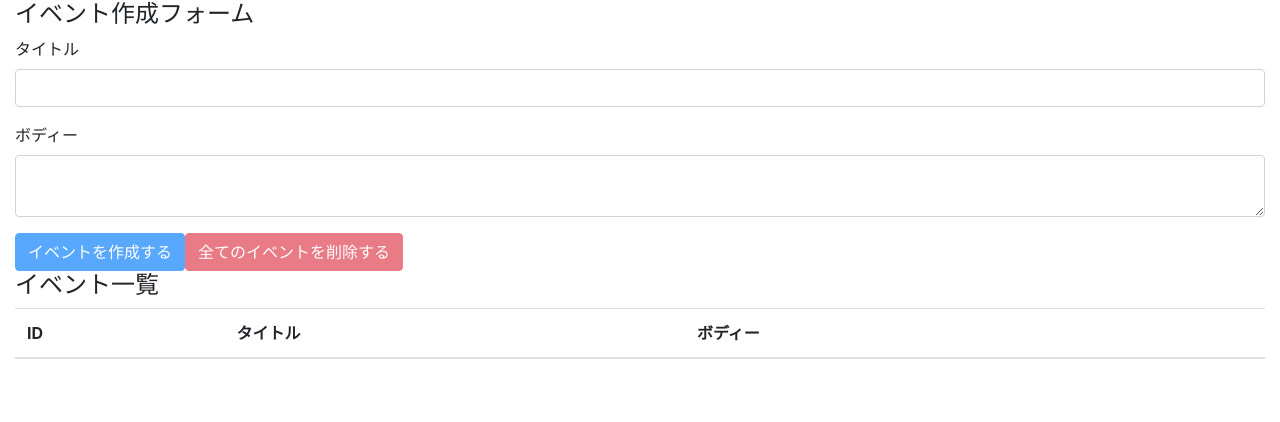
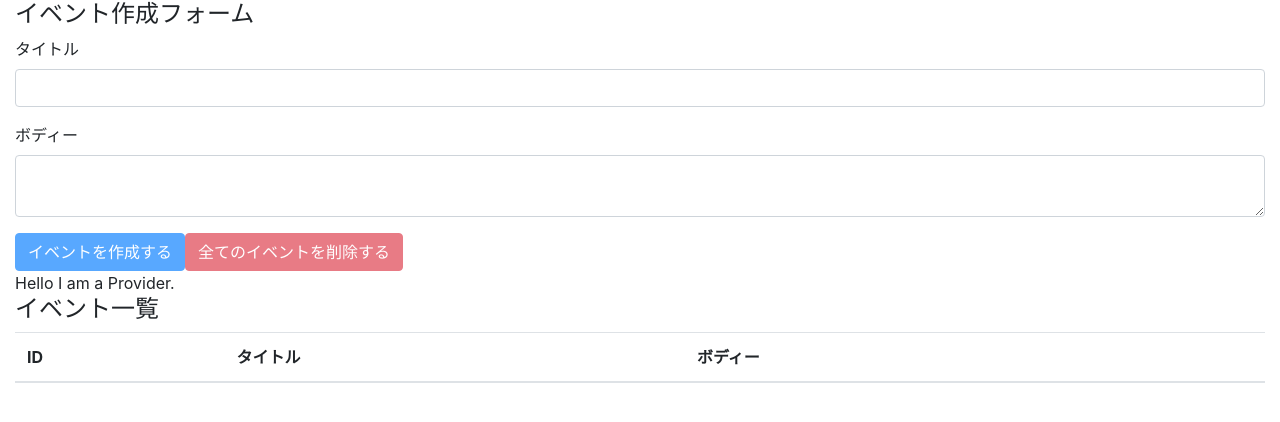
Before and after one commit to Manazon-010101/react-hooks-101, a React (Create React App) app: page / in a window 1280 px wide. Shown: the top 422 px of the page. Built offline with nearby package versions, Linux system fonts and the light colour scheme.

Commit message:
setup react context provider

```diff
--- a/src/components/App.js
+++ b/src/components/App.js
@@ -2,18 +2,22 @@
 import 'bootstrap/dist/css/bootstrap.min.css'
 
 import EventForm from './EventForm'
+import Events from './Events'
+import AppContext from '../contexts/AppContext'
+import reducer from '../reducers'
 
-import Events from './Events'
-import reducer from '../reducers'
+console.log({AppContext})
 
 const App = () => {
   const [state, dispatch] = useReducer(reducer, [])
 
   return (
-    <div className="container-fluid">
-      <EventForm state={state} dispatch={dispatch}/>
-      <Events state={state} dispatch={dispatch}/>
-    </div>
+    <AppContext.Provider value={'Hello I am a Provider.'}>
+      <div className="container-fluid">
+        <EventForm state={state} dispatch={dispatch}/>
+        <Events state={state} dispatch={dispatch}/>
+      </div>
+    </AppContext.Provider>
   );
 }
 
--- a/src/components/Events.js
+++ b/src/components/Events.js
@@ -1,10 +1,15 @@
-import React from 'react'
+import React, { useContext } from 'react'
 
 import Event from './Event'
+import AppContext from '../contexts/AppContext'
 
 const Events = ({state, dispatch}) => {
+  // 共有したいものをProviderに渡せばそのProviderでラップされた任意のコンポーネント上で
+  // Propsを返さずにバケツリレーみたいな事をせずに共有物を参照することができる
+  const value = useContext(AppContext)
   return (
     <>
+      <div>{value}</div>
       <h4>イベント一覧</h4>
         <table className="table table-hover">
           <thead>
```
